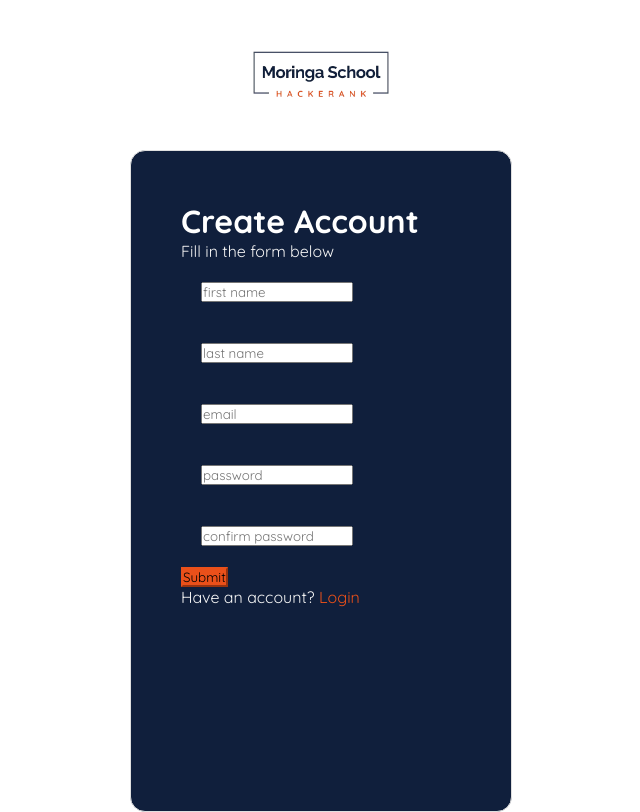
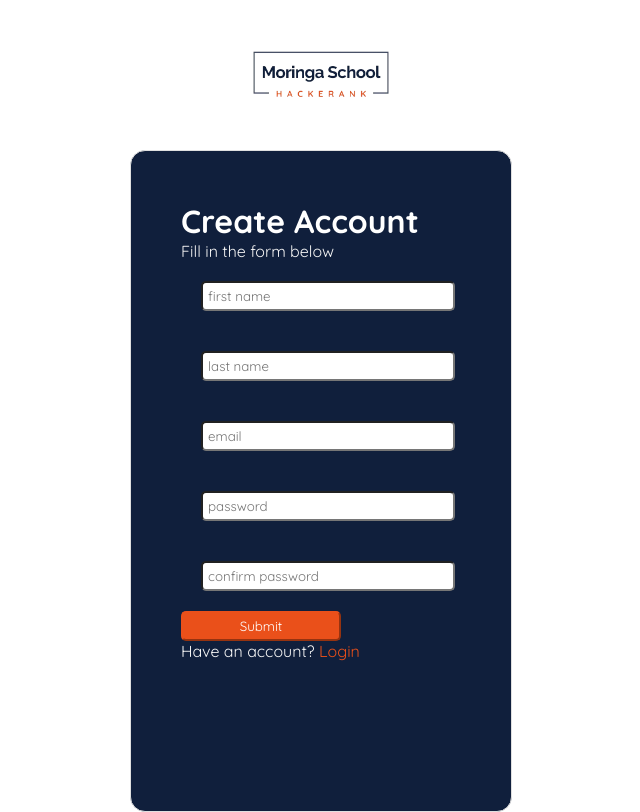
Before and after one commit to TheEmerald001/Moringa-Hackerank, a React (Create React App) app in the folder client/: page /register in a window 1280 px wide. Shown: the whole page, without its empty margins (79-719 px from the left). Built offline with nearby package versions, Linux system fonts and the light colour scheme.

Commit message:
(pages) styled up signup page

```diff
--- a/client/src/pages/signup/signup.css
+++ b/client/src/pages/signup/signup.css
@@ -0,0 +1,42 @@
+body {
+  background-color: white;
+}
+
+.container > form {
+  width: 40%;
+  padding: 50px;
+  border-radius: 10px;
+  background: #101f3c
+}
+pre {
+  width: 70%;
+  color: #fff;
+  font-size: larger;
+}
+
+button {
+  background: #ea501a;
+  color: white;
+  padding: 5px;
+  border-radius: 5px;
+  width: 10rem;
+}
+p {
+  color: whitesmoke;
+}
+
+log {
+  color: #ea501a;
+}
+
+.f1{
+  display:block;
+  padding: 5px;
+  border-radius: 5px;
+  width: 15rem;
+
+}
+
+.header {
+  color: white;
+}
```
